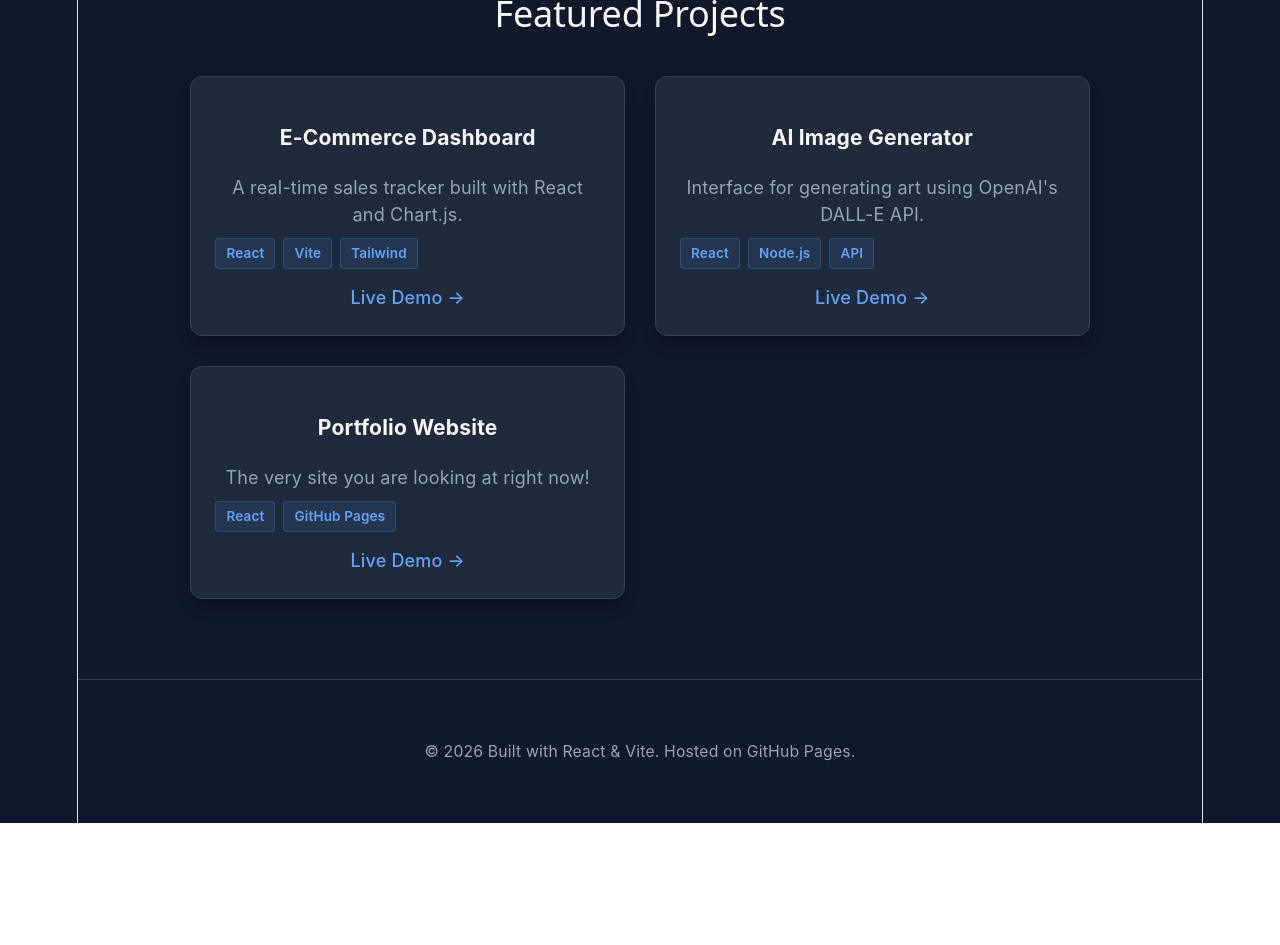
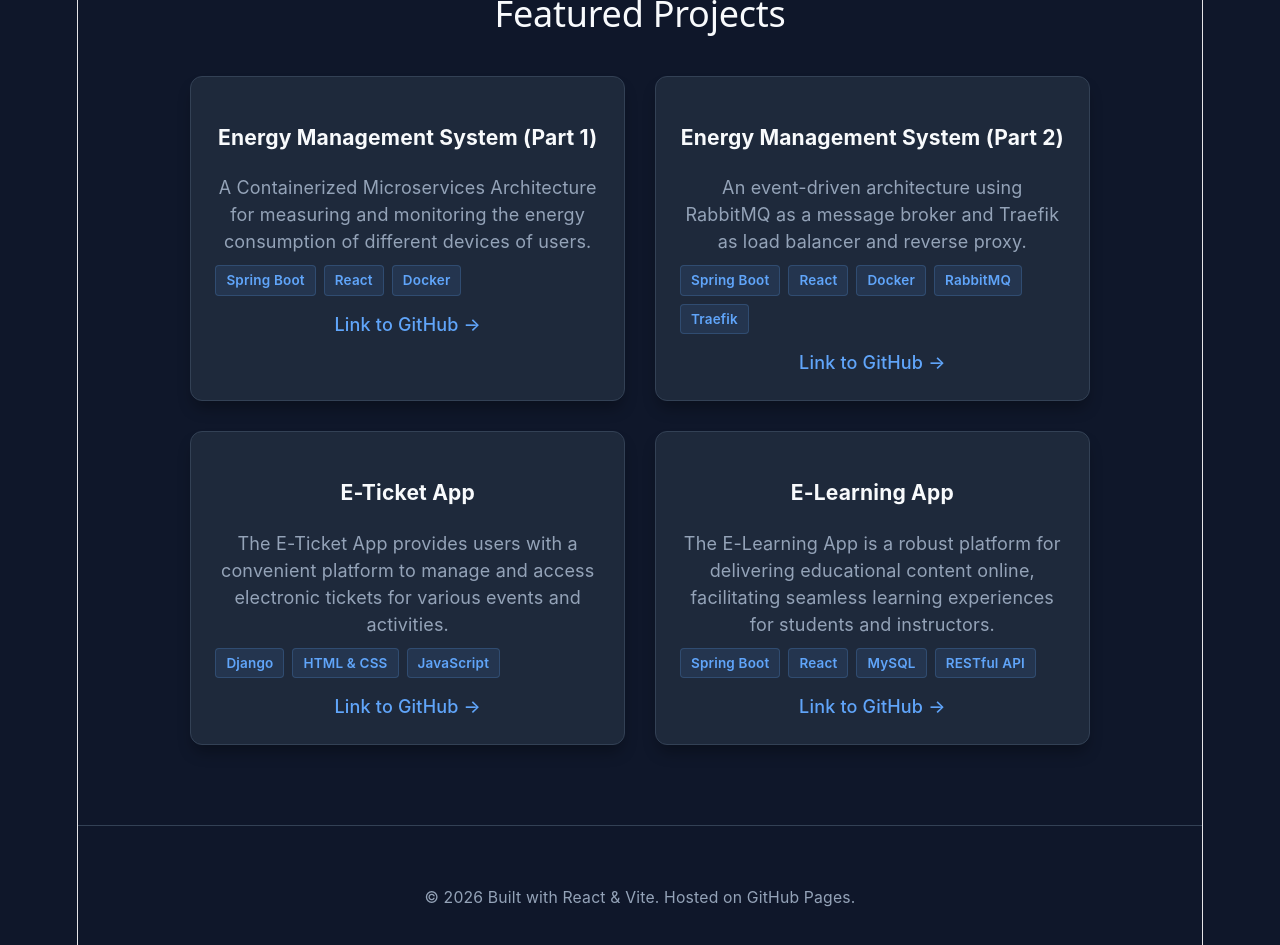
Before and after one commit to AltynCharyyeva/my-portofolio, a React (Vite) app: page / in a window 1280 px wide. Shown: the part 700-1645 px from the top of the page. Before the commit the page ends 1523 px from the top, so only its background shows below. Built offline with nearby package versions, Linux system fonts and the light colour scheme.

Commit message:
updated the project links

```diff
--- a/src/App.jsx
+++ b/src/App.jsx
@@ -4,24 +4,35 @@ import "./App.css";
 const projects = [
   {
     id: 1,
-    title: "E-Commerce Dashboard",
-    description: "A real-time sales tracker built with React and Chart.js.",
-    tech: ["React", "Vite", "Tailwind"],
-    link: "#",
+    title: "Energy Management System (Part 1)",
+    description:
+      "A Containerized Microservices Architecture for measuring and monitoring the energy consumption of different devices of users.",
+    tech: ["Spring Boot", "React", "Docker"],
+    link: "https://github.com/AltynCharyyeva/microservices-basics-rest-docker",
   },
   {
     id: 2,
-    title: "AI Image Generator",
-    description: "Interface for generating art using OpenAI's DALL-E API.",
-    tech: ["React", "Node.js", "API"],
-    link: "#",
+    title: "Energy Management System (Part 2)",
+    description:
+      "An event-driven architecture using RabbitMQ as a message broker and Traefik as load balancer and reverse proxy.",
+    tech: ["Spring Boot", "React", "Docker", "RabbitMQ", "Traefik"],
+    link: "https://github.com/AltynCharyyeva/microservices-event-driven-rabbitmq",
   },
   {
     id: 3,
-    title: "Portfolio Website",
-    description: "The very site you are looking at right now!",
-    tech: ["React", "GitHub Pages"],
-    link: "#",
+    title: "E-Ticket App",
+    description:
+      "The E-Ticket App provides users with a convenient platform to manage and access electronic tickets for various events and activities.",
+    tech: ["Django", "HTML & CSS", "JavaScript"],
+    link: "https://github.com/AltynCharyyeva/E-TicketApp",
+  },
+  {
+    id: 4,
+    title: "E-Learning App",
+    description:
+      "The E-Learning App is a robust platform for delivering educational content online, facilitating seamless learning experiences for students and instructors.",
+    tech: ["Spring Boot", "React", "MySQL", "RESTful API"],
+    link: "https://github.com/AltynCharyyeva/E-LearningApp",
   },
 ];
 
@@ -70,7 +81,7 @@ function App() {
                 ))}
               </div>
               <a href={project.link} className="project-link">
-                Live Demo →
+                Link to GitHub →
               </a>
             </div>
           ))}
```
